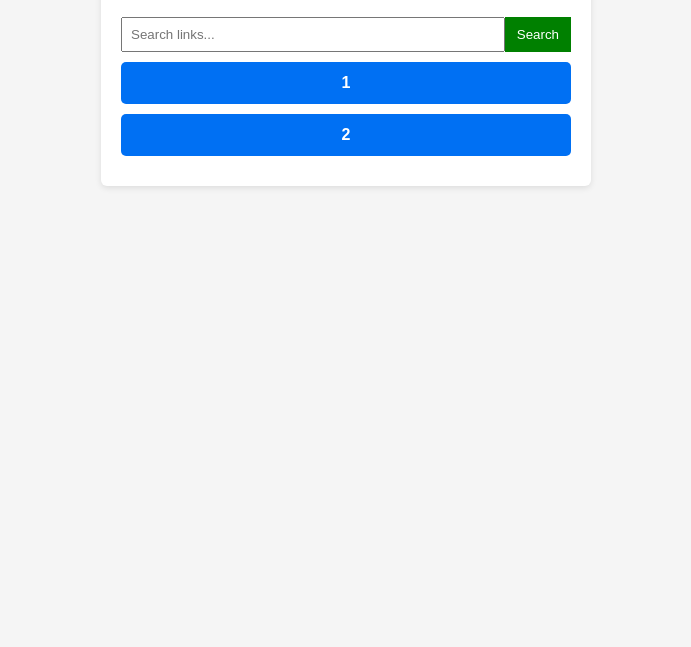
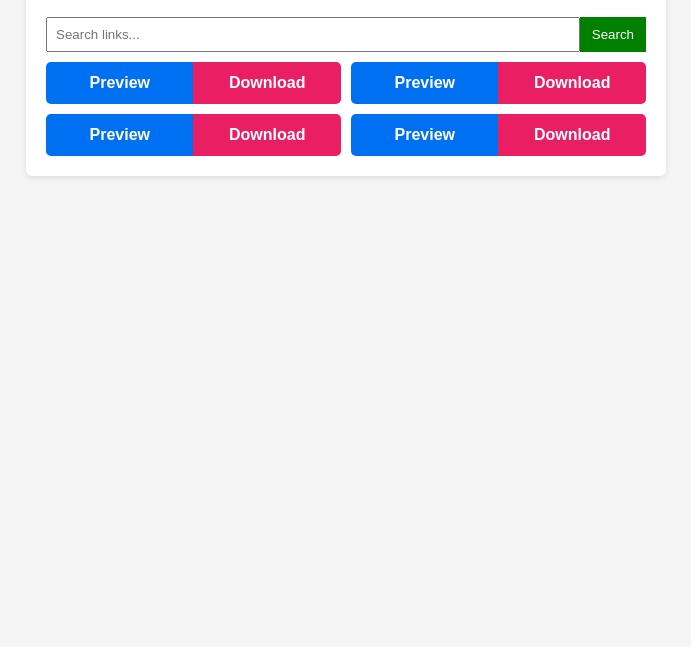
Before and after one commit to AbhiiToxic/dailyhantaii, a plain HTML site: page index.html in a window 1280 px wide. Shown: the part 153-800 px from the top of the page, without its empty margins (294-985 px from the left). Drawn offline with Linux system fonts and the light colour scheme.

Commit message:
Add paired preview/download buttons

```diff
--- a/index.html
+++ b/index.html
@@ -2,6 +2,7 @@
 <html lang="en">
 <head>
   <meta charset="UTF-8">
+  <meta name="viewport" content="width=device-width, initial-scale=1.0">
   <title>Link Directory</title>
   <link rel="stylesheet" href="styles.css">
 </head>
--- a/links.json
+++ b/links.json
@@ -1,10 +1,22 @@
 [
   {
     "name": "1",
-    "url": "https://t.me/bishnoi_botz"
+    "preview": "https://t.me/bishnoi_botz",
+    "download": "https://t.me/bishnoi_botz?download=1"
   },
   {
     "name": "2",
-    "url": "https://t.me/bishnoi_botz/123"
+    "preview": "https://t.me/bishnoi_botz/123",
+    "download": "https://t.me/bishnoi_botz/123?download=1"
+  },
+  {
+    "name": "3",
+    "preview": "https://example.com/preview3",
+    "download": "https://example.com/download3"
+  },
+  {
+    "name": "4",
+    "preview": "https://example.com/preview4",
+    "download": "https://example.com/download4"
   }
 ]
--- a/script.js
+++ b/script.js
@@ -5,10 +5,25 @@ function renderList(list) {
   container.innerHTML = "";
   list.forEach(link => {
     const a = document.createElement("a");
-    a.href = link.url;
-    a.textContent = link.name;
-    a.target = "_blank";
+    const params = new URLSearchParams({
+      preview: link.preview,
+      download: link.download,
+      name: link.name
+    });
+    a.href = `view.html?${params.toString()}`;
     a.className = "link-button";
+
+    const left = document.createElement("span");
+    left.textContent = "Preview";
+    left.className = "left";
+
+    const right = document.createElement("span");
+    right.textContent = "Download";
+    right.className = "right";
+
+    a.appendChild(left);
+    a.appendChild(right);
+
     container.appendChild(a);
   });
 }
--- a/styles.css
+++ b/styles.css
@@ -4,6 +4,8 @@
   --container-bg: #fff;
   --button-bg: #0070f3;
   --button-bg-hover: #0059c1;
+  --preview-color: #0070f3;
+  --download-color: #e91e63;
 }
 
 body {
@@ -18,10 +20,12 @@ body.dark {
   --container-bg: #333;
   --button-bg: #3399ff;
   --button-bg-hover: #2376cc;
+  --preview-color: #3399ff;
+  --download-color: #ff4081;
 }
 
 .container {
-  max-width: 450px;
+  max-width: 600px;
   margin: 50px auto;
   padding: 20px;
   background: var(--container-bg);
@@ -66,18 +70,50 @@ body.dark {
   border: none;
 }
 
+#links-list {
+  display: grid;
+  grid-template-columns: repeat(2, 1fr);
+  gap: 10px;
+}
+
 .link-button {
-  display: block;
-  background-color: var(--button-bg);
+  display: flex;
+  background: linear-gradient(90deg, var(--preview-color) 50%, var(--download-color) 50%);
   color: white;
+  border-radius: 5px;
+  text-decoration: none;
+  overflow: hidden;
+  font-weight: bold;
+}
+
+.link-button:hover {
+  filter: brightness(1.1);
+}
+
+.link-button .left,
+.link-button .right {
+  flex: 1;
+  padding: 12px 0;
+  text-align: center;
+}
+
+#action-buttons {
+  display: flex;
+  gap: 10px;
+  justify-content: center;
+}
+
+.action-btn {
+  flex: 1;
+  background: var(--button-bg);
+  color: #fff;
   text-align: center;
   padding: 12px;
-  margin: 10px 0;
   border-radius: 5px;
   text-decoration: none;
   font-weight: bold;
 }
 
-.link-button:hover {
-  background-color: var(--button-bg-hover);
+.action-btn:hover {
+  background: var(--button-bg-hover);
 }
```
Also changed, not shown: view.html (added, +20 -0 lines), view.js (added, +9 -0 lines).
